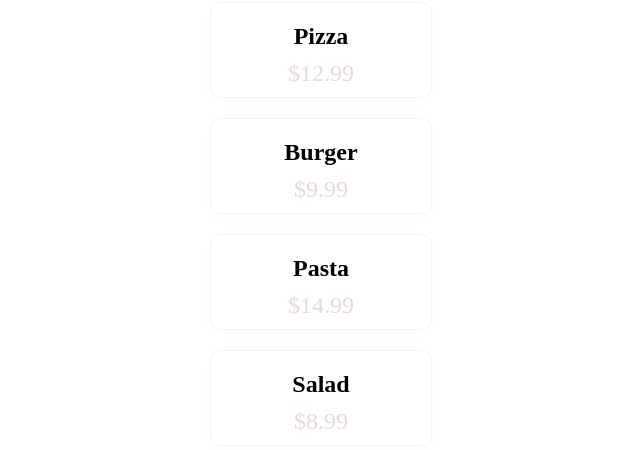
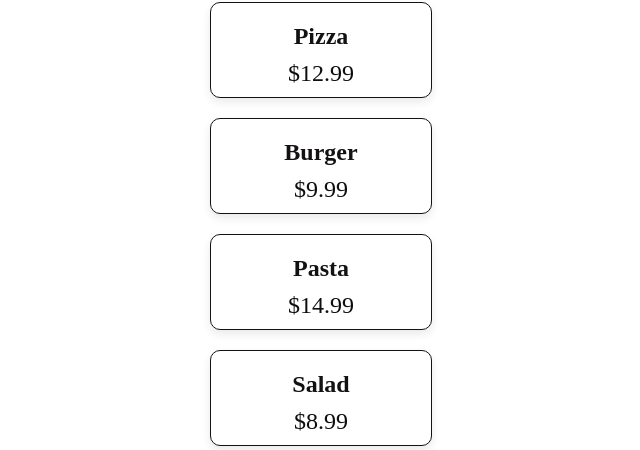
Before and after one commit to Maddigallamadhan/Online-Food-Shop, a plain HTML site: page prices.html in a window 1280 px wide. Shown: the part 142-592 px from the top of the page, without its empty margins (319-959 px from the left). Drawn offline with Linux system fonts and the light colour scheme.

Commit message:
Update style.css

```diff
--- a/style.css
+++ b/style.css
@@ -366,6 +366,7 @@ header {
 
 /* Prices list container */
 #priceList {
+   /* background: url("https://i.pinimg.com/236x/a1/3a/d6/a13ad68cf38c60c2a0dbc00e6337f009.jpg") no-repeat center center/cover;*/
     display: flex;
     flex-direction: column;
     align-items: center;
@@ -374,20 +375,23 @@ header {
 
 /* Price item styling */
 .price-item {
-    border: 1px solid #f6f3f3;
+    border: 1px solid #141313;
     border-radius: 10px;
-    box-shadow: 0 4px 8px rgba(231, 236, 230, 0.1);
+    box-shadow: 0 4px 8px rgba(44, 43, 40, 0.1);
     margin: 10px;
     padding: 10px;
     text-align: center;
+    color: #141111;
     width: 200px;
 }
 
 .price-item h2 {
     margin: 10px 0;
 }
-
+.price-item h1 {
+    color: rgb(1, 4, 8);
+}
 .price-item p {
     font-size: 1.5rem;
-    color: #e7d9d9;
+    color: #0f0e0e;
 }
```
